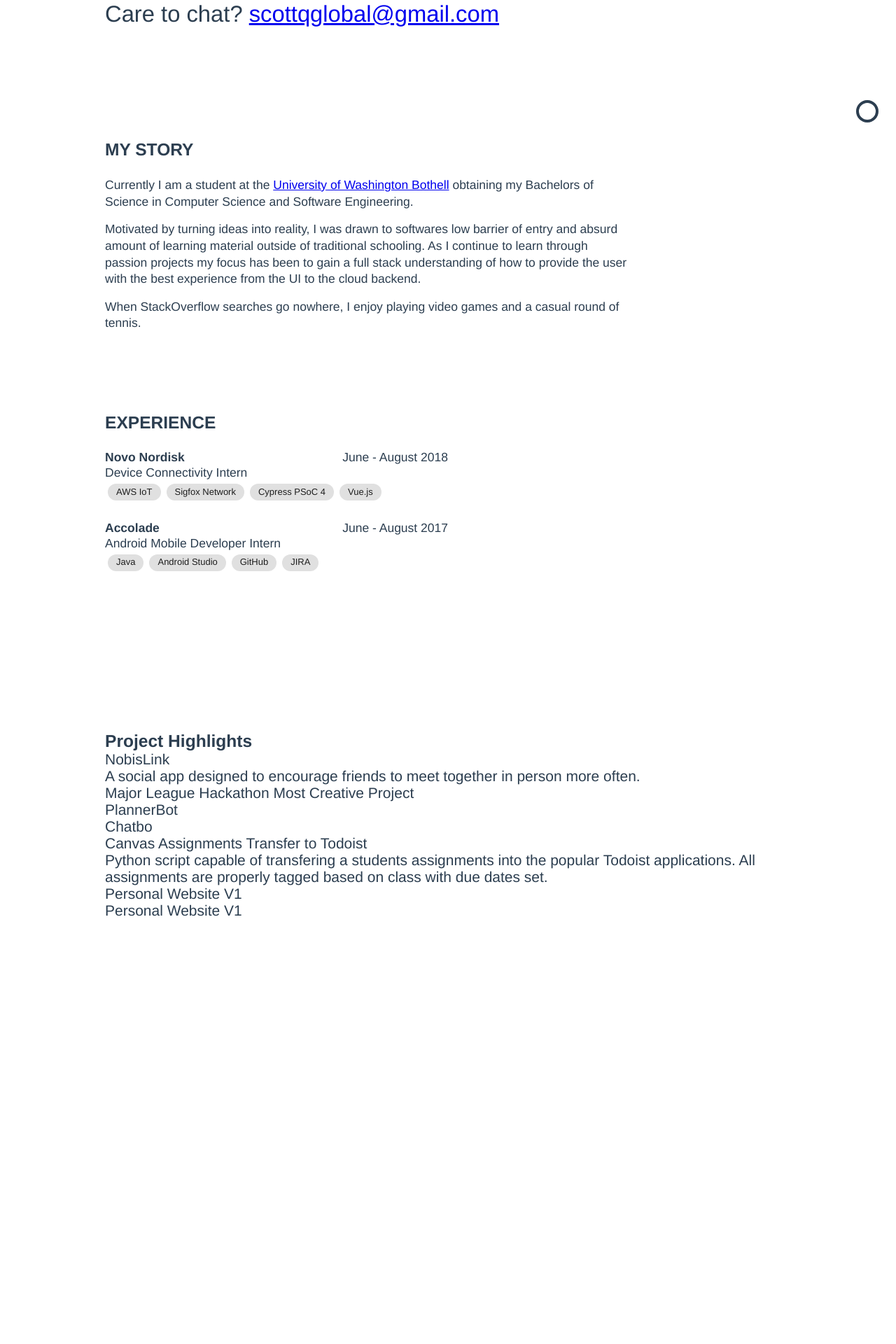
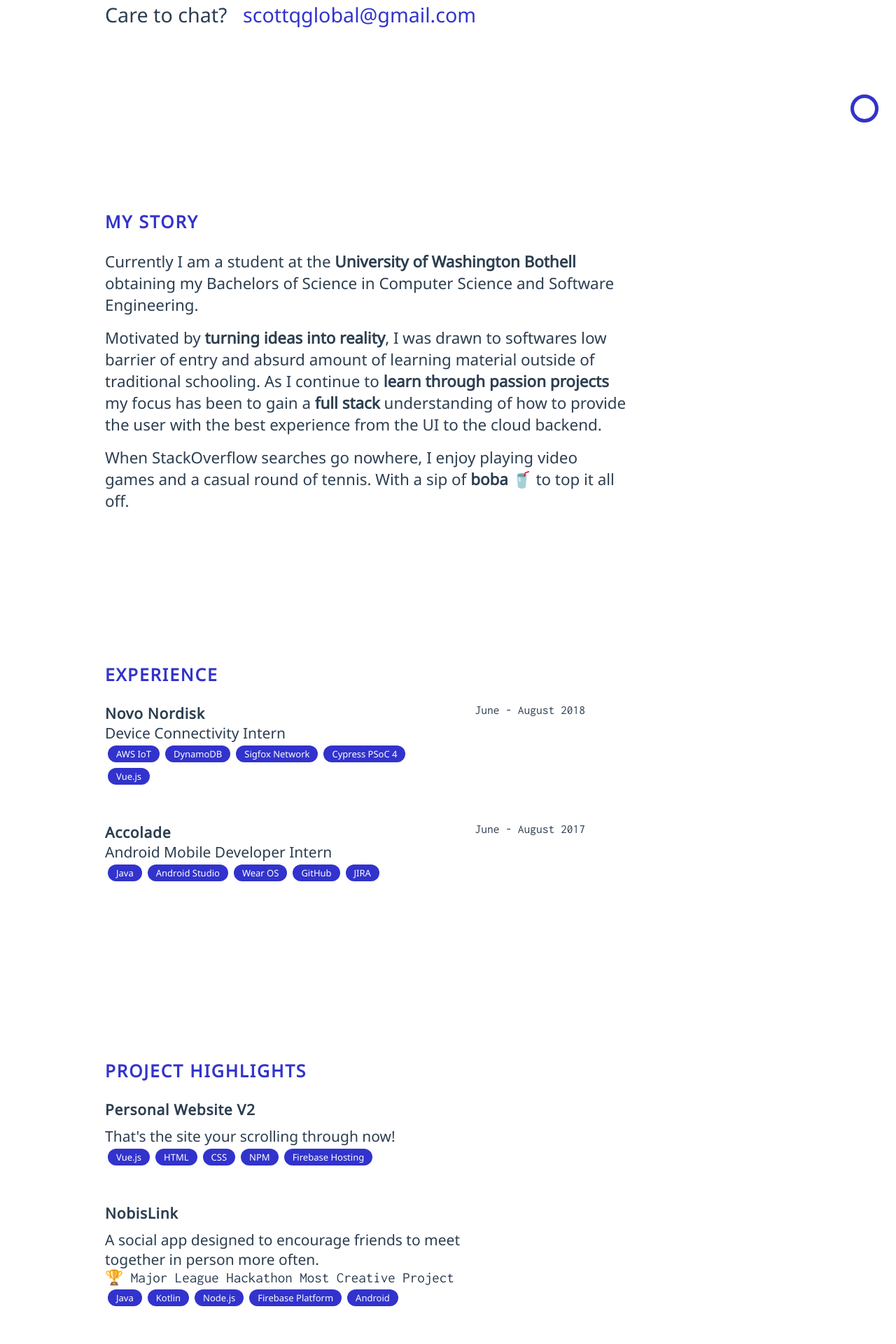
Before and after one commit to scottquach/Personal-Website, a Vue app: page / in a window 1280 px wide. Shown: the part 600-2520 px from the top of the page at 70% size. Before the commit the page ends 2013 px from the top, so only its background shows below. Built offline with nearby package versions, Linux system fonts and the light colour scheme.

Commit message:
Font chosen. Primary sections compelted. Standard paddings/margins completed.

```diff
--- a/public/index.html
+++ b/public/index.html
@@ -6,7 +6,6 @@
     <meta name="viewport" content="width=device-width,initial-scale=1.0">
     <link rel="icon" href="<%= BASE_URL %>favicon.ico">
     <link href="https://fonts.googleapis.com/css?family=Roboto:100:300,400,500,700,900|Material+Icons" rel="stylesheet">
-
     <title>Scott Quach</title>
   </head>
   <body>
--- a/src/App.vue
+++ b/src/App.vue
@@ -4,6 +4,7 @@
     <Story/>
     <Experience/>
     <ProjectHighlight/>
+    <Footer/>
 
     <PageProgress/>
   </div>
@@ -15,6 +16,7 @@ import Welcome from './components/Welcome.vue'
 import Story from './components/Story.vue'
 import Experience from './components/Experience.vue'
 import ProjectHighlight from './components/ProjectHighlight.vue'
+import Footer from './components/Footer.vue'
 
 import PageProgress from './components/PageProgress.vue'
 
@@ -26,14 +28,17 @@ export default {
     Story,
     Experience,
     ProjectHighlight,
+    Footer,
     PageProgress
   }
 }
 </script>
 
 <style>
+@import url("https://fonts.googleapis.com/css?family=Inconsolata|Lato|Noto+Sans|PT+Sans|Source+Sans+Pro");
+
 #app {
-  font-family: 'Avenir', Helvetica, Arial, sans-serif;
+  font-family: 'Noto Sans', sans-serif;
   -webkit-font-smoothing: antialiased;
   -moz-osx-font-smoothing: grayscale;
   text-align: start;
--- a/src/components/Experience.vue
+++ b/src/components/Experience.vue
@@ -6,28 +6,30 @@
             <div class="job">
                 <div class="job-company-time">
                     <div class="job__company">Novo Nordisk</div>
-                    <div>June - August 2018</div>
+                    <div class="job__time">June - August 2018</div>
                 </div>
                 <div class="job__position">Device Connectivity Intern</div>
                 <div class="job__skills-chip">
-                    <v-chip small>AWS IoT</v-chip>
-                    <v-chip small>Sigfox Network</v-chip>
-                    <v-chip small>Cypress PSoC 4</v-chip>
-                    <v-chip small>Vue.js</v-chip>
+                    <v-chip color="#3233CC" text-color="white" small>AWS IoT</v-chip>
+                    <v-chip color="#3233CC" text-color="white" small>DynamoDB</v-chip>
+                    <v-chip color="#3233CC" text-color="white" small>Sigfox Network</v-chip>
+                    <v-chip color="#3233CC" text-color="white" small>Cypress PSoC 4</v-chip>
+                    <v-chip color="#3233CC" text-color="white" small>Vue.js</v-chip>
                 </div>
             </div>
 
             <div class="job">
                 <div class="job-company-time">
                     <div class="job__company">Accolade</div>
-                    <div>June - August 2017</div>
+                    <div class="job__time">June - August 2017</div>
                 </div>
                 <div class="job__position">Android Mobile Developer Intern</div>
                 <div class="job__skills-chip">
-                    <v-chip small>Java</v-chip>
-                    <v-chip small>Android Studio</v-chip>
-                    <v-chip small>GitHub</v-chip>
-                    <v-chip small>JIRA</v-chip>
+                    <v-chip color="#3233CC" text-color="white" small>Java</v-chip>
+                    <v-chip color="#3233CC" text-color="white" small>Android Studio</v-chip>
+                    <v-chip color="#3233CC" text-color="white" small>Wear OS</v-chip>
+                    <v-chip color="#3233CC" text-color="white" small>GitHub</v-chip>
+                    <v-chip color="#3233CC" text-color="white" small>JIRA</v-chip>
                 </div>
 
             </div>
@@ -51,7 +53,9 @@ export default {
 
     .experience__title {
         margin-bottom: 25px;
+        letter-spacing: 2px;
         text-transform: uppercase;
+        color: #3233CC;
     }
 
     .experience-jobs-list {
@@ -61,19 +65,24 @@ export default {
     }
 
     .job {
-        margin-bottom: 25px;
-        line-height: 1.25;
-        font-size: 1.25rem;
+        margin-bottom: 50px;
+        font-size: 1.5rem;
     }
 
     .job-company-time {
-        width: 50%;
+        width: 70%;
         display: flex;
         justify-content: space-between;
     }
 
     .job__company {
+        letter-spacing: 0.75px;
         font-weight: 700;
+    }
+
+    .job__time {
+        font-size: 1.25rem;
+        font-family: 'Inconsolata', monospace;
     }
 
     .job__position {
@@ -85,6 +94,9 @@ export default {
     }
 
     .job__skills-chip {
+        display: flex;
+        flex-wrap: wrap;
+        width: 45%;
         margin: 0px;
     }
 
--- /dev/null
+++ b/src/components/Footer.vue
@@ -0,0 +1,56 @@
+<template>
+    <div class="footer">
+        <div>
+            <div class="footer__created">Created by Scott Quach 2018 ✏️</div>
+            <div class="footer__inspired">Inspired by Brittany Chiang 💡</div>
+        </div>
+
+        <div class="footer-links">
+            <a href="mailto:scottqglobal@gmail.com" target="_blank">email</a>
+            <a href="https://www.linkedin.com/in/scott-quach/" target="_blank">LinkedIn</a>
+            <a href="https://github.com/scottquach" target="_blank">GitHub</a>
+            <a href="https://play.google.com/store/apps/dev?id=8413458930040454334" target="_blank">Play Store</a>
+        </div>
+    </div>
+</template>
+
+<script>
+export default {};
+</script>
+
+<style scoped>
+    .footer {
+    display: flex;
+    flex-direction: row;
+    justify-content: space-between;
+    width: 100%;
+    padding-bottom: 50px;
+    padding-left: 150px;
+    padding-right: 150px;
+    margin-top: 50px;
+    font-size: 1.15rem;
+    line-height: 1.5;
+    }
+
+    .footer__created {
+    font-weight: 700;
+    }
+
+    .footer__inspired {
+    font-weight: 700;
+    }
+
+    .footer__links {
+    display: flex;
+    justify-content: space-around;
+    justify-self: flex-end;
+    }
+
+    a {
+    color: #3233cc;
+    margin: 15px;
+    text-decoration: none;
+    text-transform: uppercase;
+    font-weight: 700;
+    }
+</style>
--- a/src/components/PageProgress.vue
+++ b/src/components/PageProgress.vue
@@ -1,6 +1,6 @@
 <template>
 <div v-scroll="onScroll" class="page-progress">
-    <v-progress-circular :value="scroll"></v-progress-circular>
+    <v-progress-circular color="#3233cc" :width="5" :size="40" :value="scroll"></v-progress-circular>
 </div>
 </template>
 
--- a/src/components/ProjectHighlight.vue
+++ b/src/components/ProjectHighlight.vue
@@ -3,57 +3,119 @@
         <h3 class="project-highlights__title">Project Highlights</h3>
             <div class="project-highlights-list">
                 <div class="project">
+                    <div class="project__title">Personal Website V2</div>
+                    <div class="project__description">That's the site your scrolling through now!</div>
+                    <div class="project-skills">
+                        <v-chip color="#3233CC" text-color="white" small>Vue.js</v-chip>
+                        <v-chip color="#3233CC" text-color="white" small>HTML</v-chip>
+                        <v-chip color="#3233CC" text-color="white" small>CSS</v-chip>
+                        <v-chip color="#3233CC" text-color="white" small>NPM</v-chip>
+                        <v-chip color="#3233CC" text-color="white" small>Firebase Hosting</v-chip>
+                    </div>
+                </div>
+
+                <div class="project">
                     <div class="project__title">NobisLink</div>
                     <div class="project__description">A social app designed to encourage friends to meet together in person more often.</div>
-                    <div class="project__award">Major League Hackathon Most Creative Project</div>
+                    <div class="project__award">🏆 Major League Hackathon Most Creative Project</div>
+                    <div class="project-skills">
+                        <v-chip color="#3233CC" text-color="white" small>Java</v-chip>
+                        <v-chip color="#3233CC" text-color="white" small>Kotlin</v-chip>
+                        <v-chip color="#3233CC" text-color="white" small>Node.js</v-chip>
+                        <v-chip color="#3233CC" text-color="white" small>Firebase Platform</v-chip>
+                        <v-chip color="#3233CC" text-color="white" small>Android</v-chip>
+                    </div>
                 </div>
 
                 <div class="project" >
                     <div class="project__title">PlannerBot</div>
-                    <div class="project__description">Chatbo</div>
+                    <div class="project__description">Chatbot that helps students organize their homework using a texting interface as opposed to a traditional planner</div>
+                    <div class="project-skills">
+                        <v-chip color="#3233CC" text-color="white" small>Kotlin</v-chip>
+                        <v-chip color="#3233CC" text-color="white" small>Node.js</v-chip>
+                        <v-chip color="#3233CC" text-color="white" small>Dialogflow</v-chip>
+                        <v-chip color="#3233CC" text-color="white" small>Firebase Platform</v-chip>
+                        <v-chip color="#3233CC" text-color="white" small>Android</v-chip>
+                    </div>
                 </div>
 
                  <div class="project" >
                     <div class="project__title">Canvas Assignments Transfer to Todoist</div>
-                    <div class="project__description">Python script capable of transfering a students assignments into the popular Todoist applications. All assignments are properly tagged
+                    <div class="project__description">
+                        Python script capable of transfering a students assignments into the popular Todoist applications. All assignments are properly tagged
                         based on class with due dates set.
+                    </div>
+                    <div class="project-skills">
+                        <v-chip color="#3233CC" text-color="white" small>Python</v-chip>
+                        <v-chip color="#3233CC" text-color="white" small>Instructure API</v-chip>
                     </div>
                 </div>
 
                  <div class="project" >
                     <div class="project__title">Personal Website V1</div>
-                    <div class="project__description"></div>
+                    <div class="project__description">Orignal personal website built using the foundational web languages</div>
+                    <div class="project-skills">
+                        <v-chip color="#3233CC" text-color="white" small>HTML</v-chip>
+                        <v-chip color="#3233CC" text-color="white" small>CSS</v-chip>
+                        <v-chip color="#3233CC" text-color="white" small>GitHub Pages</v-chip>
+                    </div>
                 </div>
 
                  <div class="project" >
-                    <div class="project__title">Personal Website V1</div>
-                    <div class="project__description"></div>
+                    <div class="project__title underline--animation">Proximity Push-Up Counter</div>
+                    <div class="project__description">
+                        With over 3,000 downloads, this app uses the phones proximity sensor in order to track the users push-ups. Statistics are presented and an assistant helps
+                        to encourage a consistent pace.
+                    </div>
+                    <div class="project-skills">
+                        <v-chip color="#3233CC" text-color="white" small>Java</v-chip>
+                        <v-chip color="#3233CC" text-color="white" small>SQLite</v-chip>
+                        <v-chip color="#3233CC" text-color="white" small>Android</v-chip>
+                    </div>
+                </div>
             </div>
 
-            </div>
+            <!-- <div class="project__title">Want to see more?</div>
+            <a href="https://github.com/scottquach">GitHub</a>
+            <a href="https://play.google.com/store/apps/dev?id=8413458930040454334">Google Play Developer Page</a> -->
     </div>
 </template>
 
 <script>
-export default {
-
-}
+export default {};
 </script>
 
 <style scoped>
 .project-highlights {
   padding: 100px 150px;
-        font-size: 1.50rem;
+  font-size: 1.5rem;
 }
 
 .project-highlights__title {
-
+  margin-bottom: 25px;
+  letter-spacing: 2px;
+  text-transform: uppercase;
+  color: #3233cc;
 }
 
 .project-highlights-list {
-
+  display: flex;
+  flex-direction: column;
+  justify-content: space-around;
+  width: 60%;
 }
 
 .project {
+  margin-bottom: 50px;
+}
+
+.project__title {
+  letter-spacing: 0.75px;
+  font-weight: 700;
+  margin-bottom: 10px;
+}
+
+.project__award {
+  font-family: "Inconsolata", monospace;
 }
 </style>
--- a/src/components/Story.vue
+++ b/src/components/Story.vue
@@ -2,18 +2,18 @@
     <div class="story">
         <h3 class="story__title">My Story</h3>
         <p class="story__content">
-            Currently I am a student at the <a href="https://www.uwb.edu/">University of Washington Bothell</a> obtaining my
+            Currently I am a student at the <span class="story__content--bold">University of Washington Bothell</span> obtaining my
             Bachelors of Science in Computer Science and Software Engineering.
 
         </p>
         <p class="story__content">
-            Motivated by turning ideas into reality, I was drawn to softwares low barrier of entry and absurd amount of learning material outside of traditional schooling.
-            As I continue to learn through passion projects my focus has been to gain a full stack understanding of how to provide the user with the best experience from the UI to
+            Motivated by <span class="story__content--bold">turning ideas into reality</span>, I was drawn to softwares low barrier of entry and absurd amount of learning material outside of traditional schooling.
+            As I continue to <span class="story__content--bold">learn through passion projects</span> my focus has been to gain a <span class="story__content--bold">full stack</span> understanding of how to provide the user with the best experience from the UI to
             the cloud backend.
         </p>
 
         <p class="story__content">
-            When StackOverflow searches go nowhere, I enjoy playing video games and a casual round of tennis.
+            When StackOverflow searches go nowhere, I enjoy playing video games and a casual round of tennis. With a sip of <span class="story__content--bold">boba</span> 🥤 to top it all off.
         </p>
     </div>
 </template>
@@ -26,20 +26,26 @@ export default {
 
 <style scoped>
     .story {
-        padding-left: 150px;
-        font-size: 1.50rem;
+        padding: 100px 150px;
+        font-size: 1.5rem;
         font-weight: 150;
     }
 
     .story__title{
         margin-bottom: 25px;
+        letter-spacing: 2px;
         text-transform: uppercase;
+        color: #3233CC;
     }
 
     .story__content {
         max-width: 750px;
-        font-weight: 150;
-        font-size: 1.25rem;
-        line-height: 1.35;
+        font-size: 1.60rem;
+        font-weight: 300;
+        /* line-height: 1.25; */
+    }
+
+    .story__content--bold {
+        font-weight: 700;
     }
 </style>
--- a/src/components/Welcome.vue
+++ b/src/components/Welcome.vue
@@ -1,18 +1,18 @@
 <template>
     <div class="welcome">
-        <h1 class="welcome__title">Hello there!</h1>
+        <h2 class="welcome__title">Hello there.</h2>
 
         <h2 class="welcome__summary">
             I'm
             <span id="name">Scott Quach</span>,
              a Software Engineer with a passion for
-            Android development focused on building cross platform solutions
+            Android development focused on gaining a full stack skillset.
         </h2>
 
         <h3 class="welcome__contact">
             Care to chat?
             <a href="mailto:scottqglobal@gmail.com" target="_blank">scottqglobal@gmail.com</a>
-            </h3>
+        </h3>
     </div>
 </template>
 
@@ -24,28 +24,25 @@ export default {
 
 <style scoped>
     .welcome {
-        padding: 120px 150px;
+        padding: 100px 150px;
         margin: 0px;
         height: 100vh;
         text-align: start;
         display: flex;
         flex-direction: column;
         justify-content: space-around;
-        font-size: 2rem;
+        font-size: 1.75rem;
     }
 
     .welcome__title {
-        font-weight: 250;
+        font-size: 3.5rem;
+        font-weight: 50;
     }
 
     .welcome__summary {
         max-width: 750px;
-        font-weight: 250;
+        font-weight: 50;
         line-height: 1.25;
-    }
-
-    .welcome__title {
-        font-weight: 250
     }
 
     .welcome__contact {
@@ -55,4 +52,10 @@ export default {
     #name {
         font-weight: 700;
     }
+
+     a {
+        color: #3233CC;
+        margin: 15px;
+        text-decoration: none;
+    }
 </style>
--- a/src/main.js
+++ b/src/main.js
@@ -5,7 +5,11 @@ import './plugins/vuetify'
 import 'vuetify/dist/vuetify.min.css' // Ensure you are using css-loader
 
 
-Vue.use(Vuetify)
+Vue.use(Vuetify, {
+  theme: {
+    primary: '#3233CC'
+  }
+})
 
 Vue.config.productionTip = false
 
```
Lines whose indentation alone changed are shown as unchanged.
